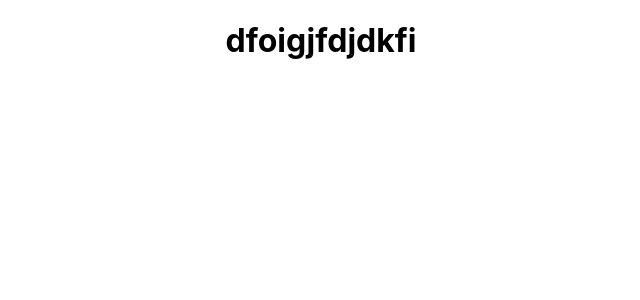
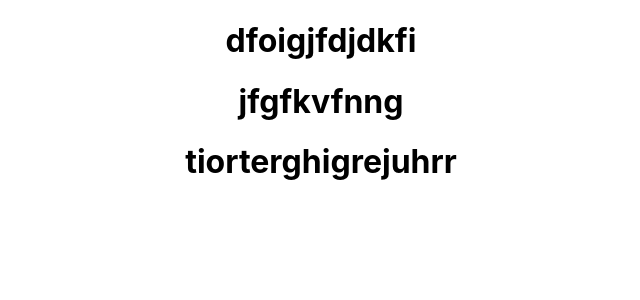
Before and after one commit to bibhashhalder/ema-johon-react, a React (Create React App) app: page / in a window 1280 px wide. Shown: the top 300 px of the page, without its empty margins (319-959 px from the left). Built offline with nearby package versions, Linux system fonts and the light colour scheme.

Commit message:
third commit added

```diff
--- a/src/App.js
+++ b/src/App.js
@@ -5,6 +5,8 @@ function App() {
   return (
     <div className="App">
     <h1>dfoigjfdjdkfi</h1>
+    <h1>jfgfkvfnng</h1>
+    <h1>tiorterghigrejuhrr</h1>
     </div>
   );
 }
```
